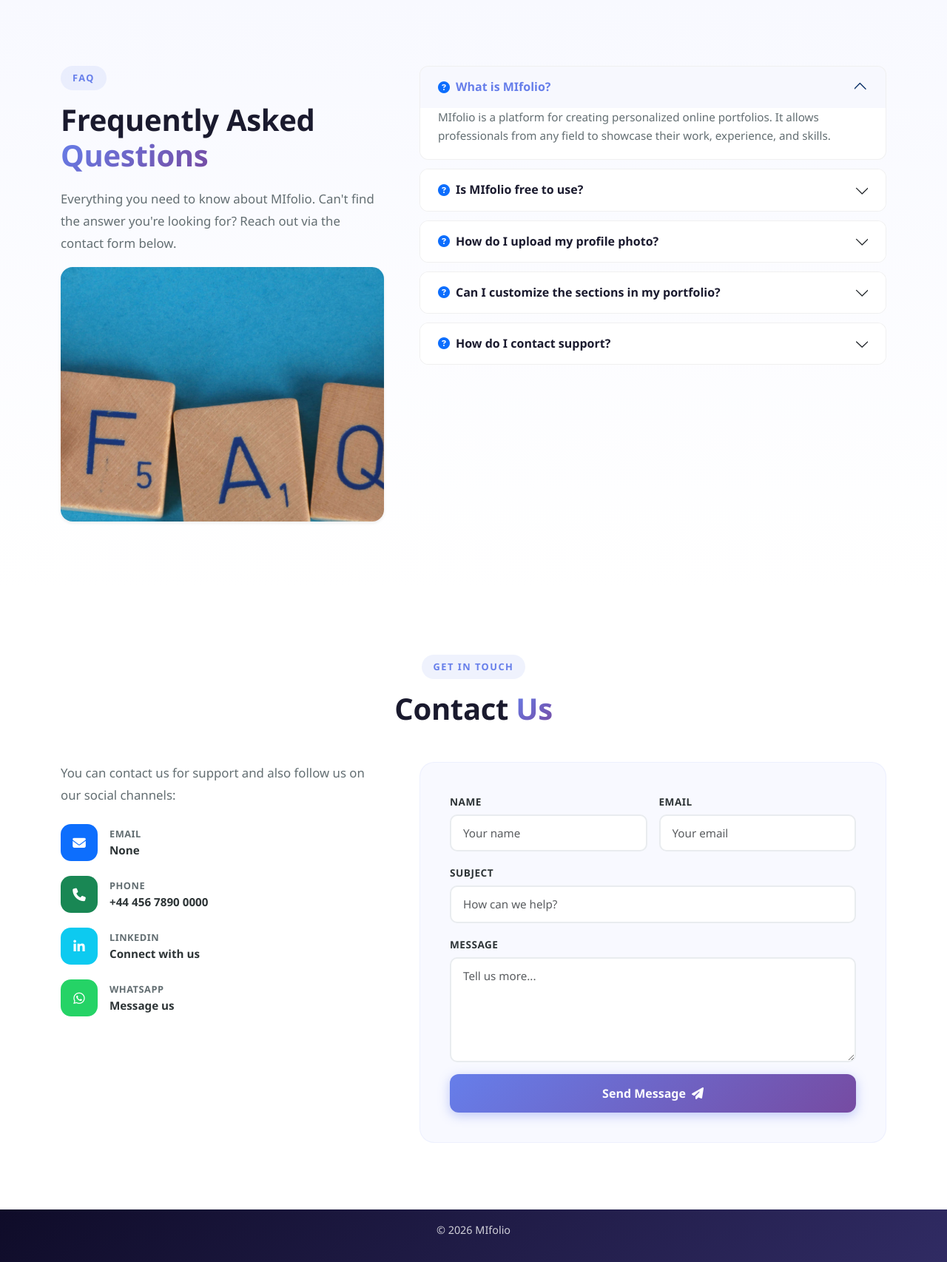
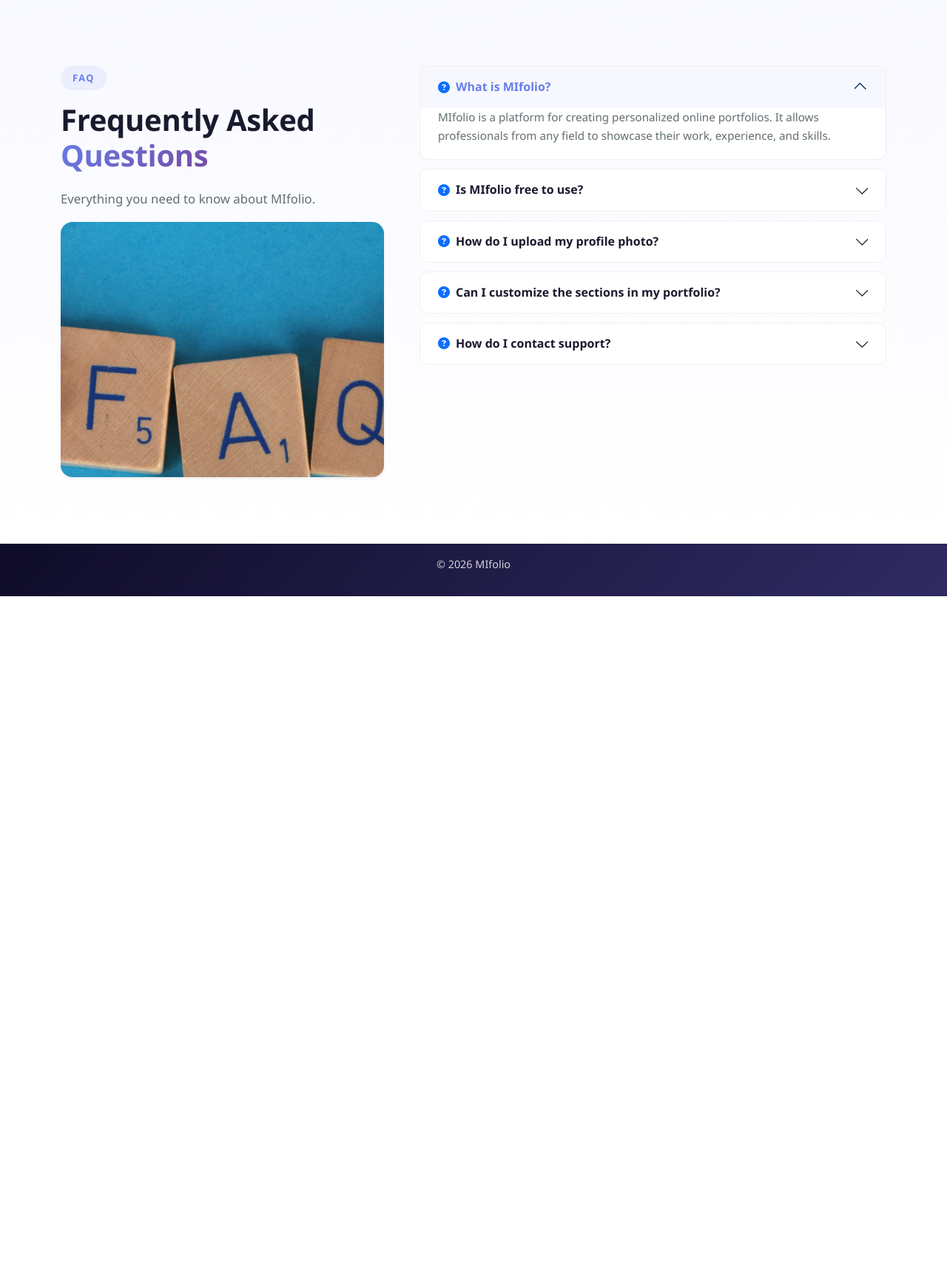
Before and after one commit to chrysanthusobinna/django-portfolio, a Django app: page / in a window 1280 px wide. Shown: the part 3426-5132 px from the top of the page at 74% size. After the commit the page ends 4232 px from the top, so only its background shows below. Run offline with Django 4.2, Linux system fonts and the light colour scheme.

Commit message:
Remove contact us section and its related backend functionality from the home page
Removed the entire "Contact Us" section from the home page template (portfolio_app/templates/home-page.html) and stripped all associated POST handling code from the home view function (portfolio_app/views.py). Updated FAQ text to remove references to the contact form.

Replit-Commit-Author: Agent
Replit-Commit-Session-Id: 9d698cb2-94c7-4a1a-83f7-568c51fffbb6
Replit-Commit-Checkpoint-Type: full_checkpoint
Replit-Commit-Event-Id: f85c64f2-b009-4c77-9ea2-15a75c6763c8
Replit-Commit-Screenshot-Url: https://storage.googleapis.com/screenshot-production-us-central1/1f5fe7d4-1cdf-4b6f-b09e-05f67c314425/9d698cb2-94c7-4a1a-83f7-568c51fffbb6/4jjADRJ
Replit-Helium-Checkpoint-Created: true

```diff
--- a/portfolio_app/templates/home-page.html
+++ b/portfolio_app/templates/home-page.html
@@ -259,7 +259,7 @@
             <div class="col-lg-5">
                 <span class="section-label">FAQ</span>
                 <h2 class="section-heading">Frequently Asked <span class="text-gradient">Questions</span></h2>
-                <p class="section-text">Everything you need to know about {{ SITE_NAME }}. Can't find the answer you're looking for? Reach out via the contact form below.</p>
+                <p class="section-text">Everything you need to know about {{ SITE_NAME }}.</p>
                 <img src="{% static 'images/home-page-section-faq.jpg' %}" alt="FAQ" class="img-fluid rounded-4 shadow-sm mt-3 d-none d-lg-block">
             </div>
             <div class="col-lg-7">
@@ -311,7 +311,7 @@
                             </button>
                         </h2>
                         <div id="collapseFive" class="accordion-collapse collapse" aria-labelledby="faqFive" data-bs-parent="#faqAccordion">
-                            <div class="accordion-body">You can contact support by filling out the contact form below. Make sure to include your name, email, subject, and message.</div>
+                            <div class="accordion-body">You can reach out to us through our social channels or email for any support queries.</div>
                         </div>
                     </div>
                 </div>
@@ -320,92 +320,5 @@
     </div>
 </section>
 
-<section class="section-modern contact-section-modern">
-    <div class="container">
-        <div class="text-center mb-5">
-            <span class="section-label">Get In Touch</span>
-            <h2 class="section-heading">Contact <span class="text-gradient">Us</span></h2>
-        </div>
-        <div class="row g-5">
-            <div class="col-lg-5">
-                <div class="contact-info-modern">
-                    <p class="section-text mb-4">You can contact us for support and also follow us on our social channels:</p>
-                    <div class="contact-item-modern">
-                        <a href="mailto:{{ SITE_CONTACT_EMAIL_ADDRESS }}" class="d-flex align-items-center text-decoration-none">
-                            <div class="contact-icon-modern bg-primary">
-                                <i class="fas fa-envelope"></i>
-                            </div>
-                            <div>
-                                <span class="contact-label-modern">Email</span>
-                                <span class="contact-value-modern">{{ SITE_CONTACT_EMAIL_ADDRESS }}</span>
-                            </div>
-                        </a>
-                    </div>
-                    <div class="contact-item-modern">
-                        <a href="tel:{{ SITE_CONTACT_PHONE_NUMBER|default_if_none:''|cut:' ' }}" class="d-flex align-items-center text-decoration-none">
-                            <div class="contact-icon-modern bg-success">
-                                <i class="fas fa-phone"></i>
-                            </div>
-                            <div>
-                                <span class="contact-label-modern">Phone</span>
-                                <span class="contact-value-modern">{{ SITE_CONTACT_PHONE_NUMBER }}</span>
-                            </div>
-                        </a>
-                    </div>
-                    <div class="contact-item-modern">
-                        <a href="{{ SITE_CONTACT_LINKEDIN_URL }}" target="_blank" class="d-flex align-items-center text-decoration-none">
-                            <div class="contact-icon-modern bg-info">
-                                <i class="fab fa-linkedin-in"></i>
-                            </div>
-                            <div>
-                                <span class="contact-label-modern">LinkedIn</span>
-                                <span class="contact-value-modern">Connect with us</span>
-                            </div>
-                        </a>
-                    </div>
-                    <div class="contact-item-modern">
-                        <a href="https://wa.me/{{ SITE_CONTACT_PHONE_NUMBER|urlencode }}" target="_blank" class="d-flex align-items-center text-decoration-none">
-                            <div class="contact-icon-modern" style="background-color: #25D366;">
-                                <i class="fab fa-whatsapp"></i>
-                            </div>
-                            <div>
-                                <span class="contact-label-modern">WhatsApp</span>
-                                <span class="contact-value-modern">Message us</span>
-                            </div>
-                        </a>
-                    </div>
-                </div>
-            </div>
-            <div class="col-lg-7">
-                <div class="contact-form-modern">
-                    <form method="post" action="{% url 'home' %}">
-                        {% csrf_token %}
-                        <div class="row g-3">
-                            <div class="col-md-6">
-                                <label for="name" class="form-label-modern">Name</label>
-                                <input type="text" class="form-control form-control-modern" id="name" name="name" placeholder="Your name" required>
-                            </div>
-                            <div class="col-md-6">
-                                <label for="email" class="form-label-modern">Email</label>
-                                <input type="email" class="form-control form-control-modern" id="email" name="email" placeholder="Your email" required>
-                            </div>
-                            <div class="col-12">
-                                <label for="subject" class="form-label-modern">Subject</label>
-                                <input type="text" class="form-control form-control-modern" id="subject" name="subject" placeholder="How can we help?" required>
-                            </div>
-                            <div class="col-12">
-                                <label for="message" class="form-label-modern">Message</label>
-                                <textarea class="form-control form-control-modern" id="message" name="message" rows="5" placeholder="Tell us more..." required></textarea>
-                            </div>
-                            <div class="col-12">
-                                <button type="submit" class="btn btn-hero-primary w-100">Send Message <i class="fas fa-paper-plane ms-2"></i></button>
-                            </div>
-                        </div>
-                    </form>
-                </div>
-            </div>
-        </div>
-    </div>
-</section>
 
 {% endblock %}
--- a/portfolio_app/views.py
+++ b/portfolio_app/views.py
@@ -26,23 +26,6 @@ from django.conf import settings
 
 
 def home(request):
-    if request.method == "POST":
-        name = request.POST.get("name")
-        email = request.POST.get("email")
-        subject = request.POST.get("subject")
-        message = request.POST.get("message")
-        full_message = f"Name: {name}\nEmail: {email}\n\n{message}"
-
-        is_valid, error_message = send_contact_email(
-            subject, full_message, [settings.SITE_CONTACT_EMAIL_ADDRESS]
-        )
-        if is_valid:
-            messages.success(
-                request, "Your message has been sent successfully!")
-        else:
-            messages.error(request, error_message)
-        return redirect("home")
-
     return render(request, "home-page.html")
 
 
```
